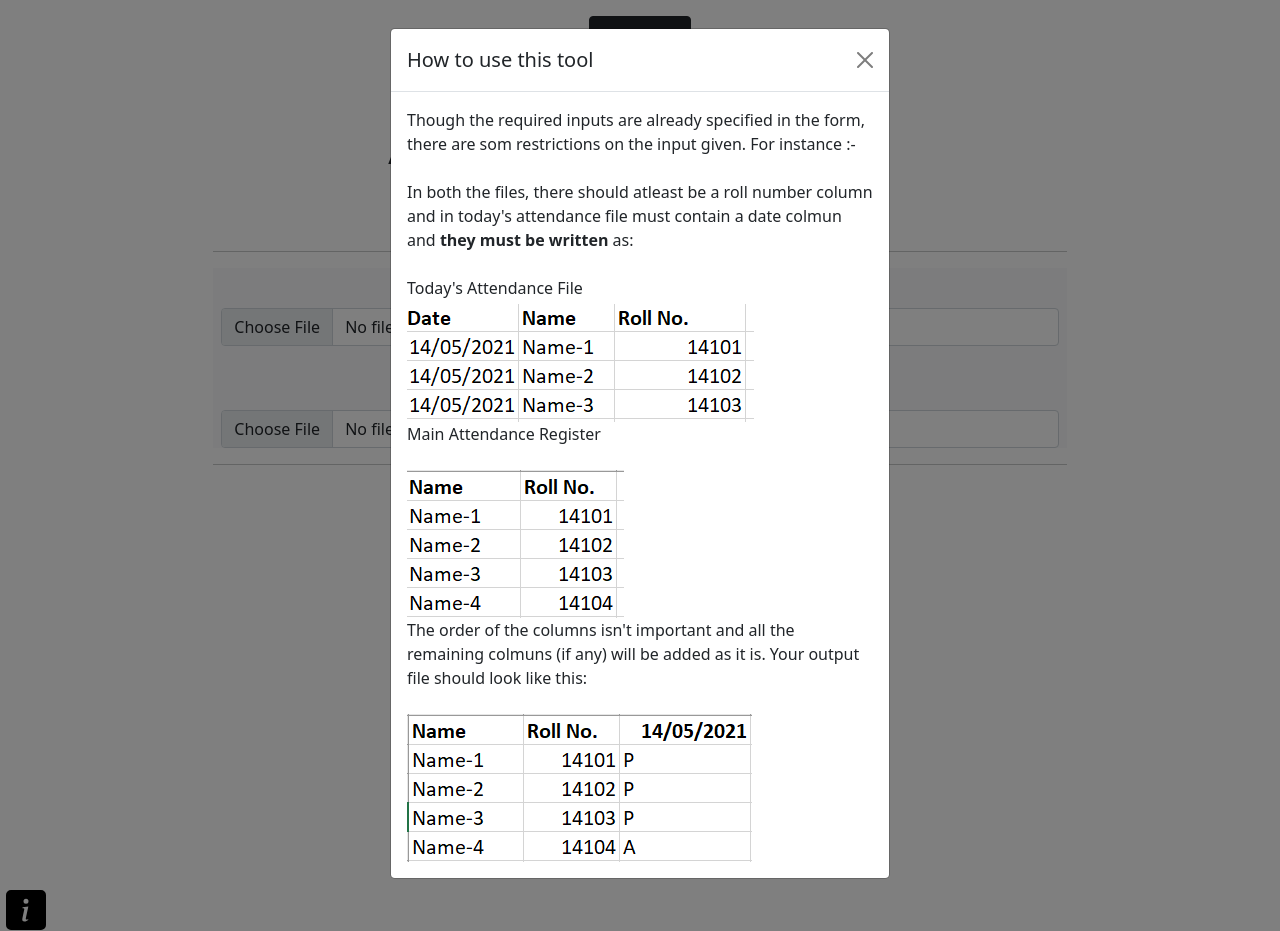
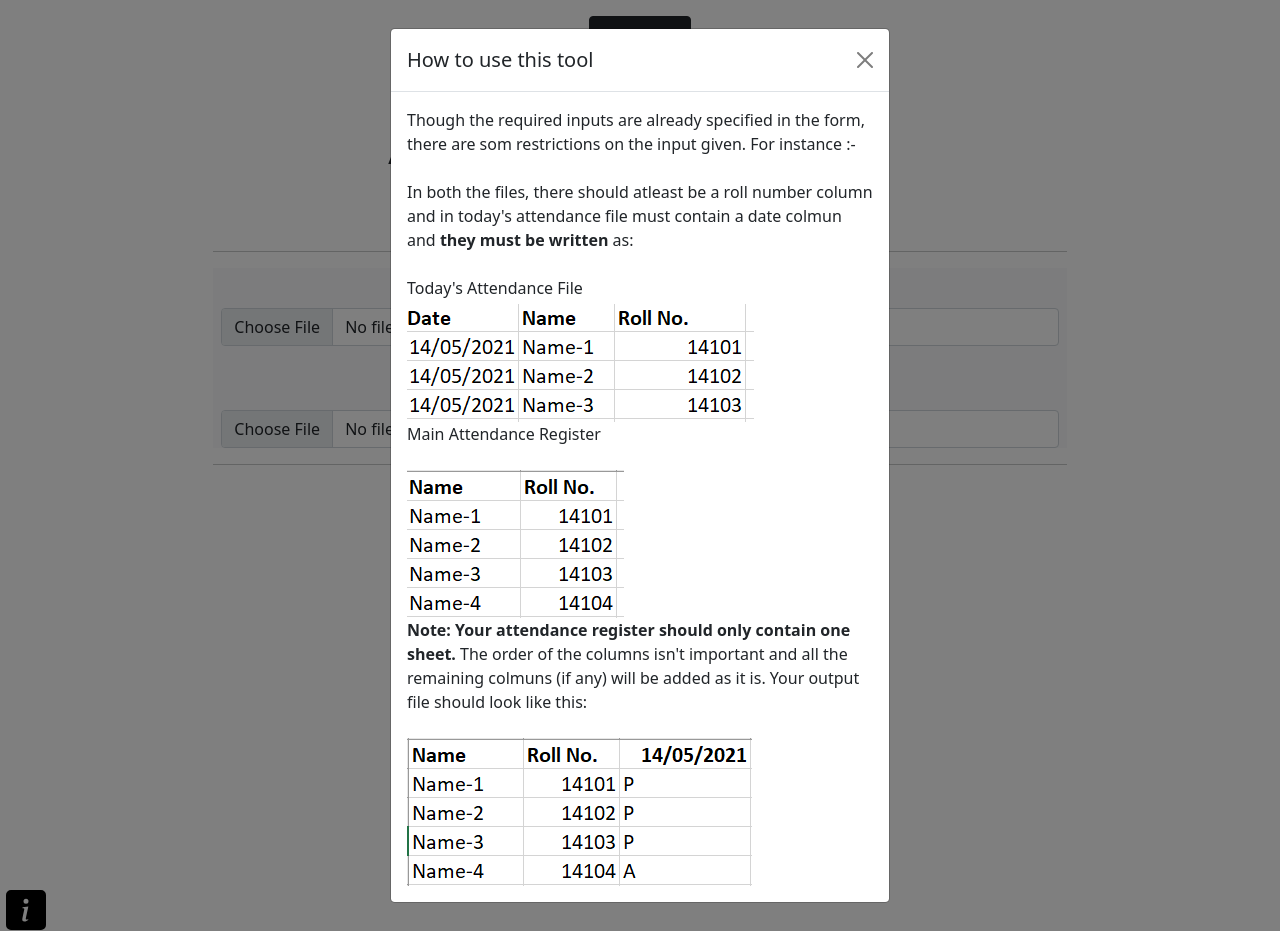
Before and after one commit to Code-Simplifier/Auto-Attendance, a Flask app: page / in a window 1280 px wide, after a click that opens the changed part. Run offline with Flask 2, Linux system fonts and the light colour scheme.

Commit message:
New restrictions

```diff
--- a/tool/templates/attendance_upload_file.html
+++ b/tool/templates/attendance_upload_file.html
@@ -85,6 +85,7 @@
         Main Attendance Register
         <br /><br />
         <img src="{{ url_for('static', filename='register.png') }}" /> <br />
+        <b>Note: Your attendance register should only contain one sheet.</b>
         The order of the columns isn't important and all the remaining colmuns
         (if any) will be added as it is. Your output file should look like this:
         <br /><br />
```
